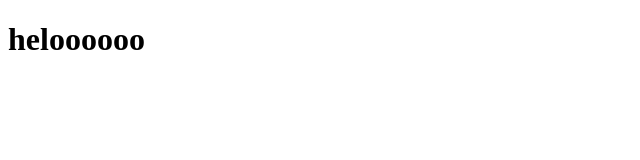
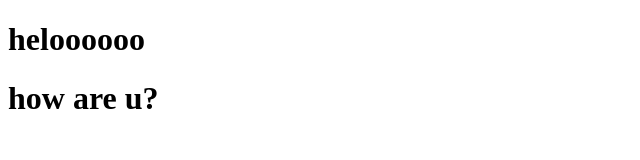
Before and after one commit to aleenasijoy/git_test, a plain HTML site: page index.html in a window 1280 px wide. Shown: the whole page, without its empty margins (0-640 px from the left). Drawn offline with Linux system fonts and the light colour scheme.

Commit message:
added a new line

```diff
--- a/index.html
+++ b/index.html
@@ -7,5 +7,6 @@
 </head>
 <body>
     <h1>heloooooo</h1>
+    <h1>how are u?</h1>
 </body>
 </html>
```
